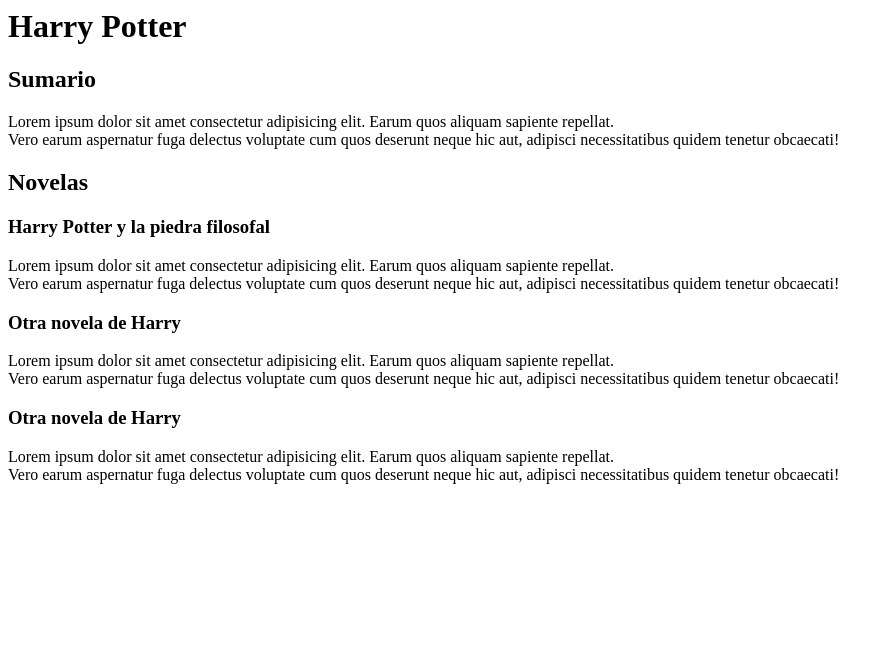
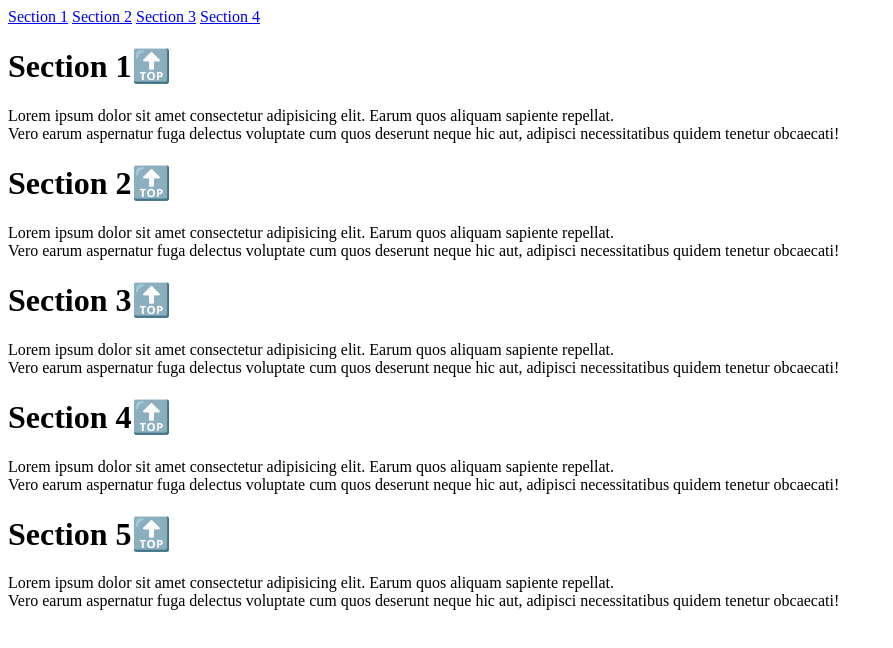
Before and after one commit to polvaraguirado/bootcamp, a plain HTML site: page html/index.html in a window 1280 px wide. Shown: the whole page, without its empty margins (0-893 px from the left). Drawn offline with Linux system fonts and the light colour scheme.

Commit message:
Ejercicio 1

```diff
--- a/html/index.html
+++ b/html/index.html
@@ -5,34 +5,49 @@
   <title>Document</title>
 </head>
 <body>
-    <h1>Harry Potter</h1>
-    <h2>Sumario</h2>
+  <nav>
+    <a href="#section1">Section 1</a>
+    <a href="#section2">Section 2</a>
+    <a href="#section3">Section 3</a>
+    <a href="#section4">Section 4</a>
+  </nav>
+  <h1>Section 1🔝</h1>
   <p>
-      Lorem ipsum dolor sit amet consectetur adipisicing elit. Earum quos
-      aliquam sapiente repellat. <br />
+    Lorem ipsum dolor sit amet consectetur adipisicing elit. Earum quos aliquam
+    sapiente repellat. <br />
     Vero earum aspernatur fuga delectus voluptate cum quos deserunt neque hic
     aut, adipisci necessitatibus quidem tenetur obcaecati!
   </p>
-    <h2>Novelas</h2>
+  <h1>Section 2🔝</h1>
 
-    <h3>Harry Potter y la piedra filosofal</h3>
   <p>
-      Lorem ipsum dolor sit amet consectetur adipisicing elit. Earum quos
-      aliquam sapiente repellat. <br />
+    Lorem ipsum dolor sit amet consectetur adipisicing elit. Earum quos aliquam
+    sapiente repellat. <br />
     Vero earum aspernatur fuga delectus voluptate cum quos deserunt neque hic
     aut, adipisci necessitatibus quidem tenetur obcaecati!
   </p>
-    <h3>Otra novela de Harry</h3>
+  <h1>Section 3🔝</h1>
   <p>
-      Lorem ipsum dolor sit amet consectetur adipisicing elit. Earum quos
-      aliquam sapiente repellat. <br />
+    Lorem ipsum dolor sit amet consectetur adipisicing elit. Earum quos aliquam
+    sapiente repellat. <br />
     Vero earum aspernatur fuga delectus voluptate cum quos deserunt neque hic
     aut, adipisci necessitatibus quidem tenetur obcaecati!
   </p>
-    <h3>Otra novela de Harry</h3>
+
+  <h1>Section 4🔝</h1>
   <p>
-      Lorem ipsum dolor sit amet consectetur adipisicing elit. Earum quos
-      aliquam sapiente repellat. <br />
+    Lorem ipsum dolor sit amet consectetur adipisicing elit. Earum quos aliquam
+    sapiente repellat. <br />
     Vero earum aspernatur fuga delectus voluptate cum quos deserunt neque hic
     aut, adipisci necessitatibus quidem tenetur obcaecati!
   </p>
+  <h1>Section 5🔝</h1>
+  <p>
+    Lorem ipsum dolor sit amet consectetur adipisicing elit. Earum quos aliquam
+    sapiente repellat. <br />
+    Vero earum aspernatur fuga delectus voluptate cum quos deserunt neque hic
+    aut, adipisci necessitatibus quidem tenetur obcaecati!
+  </p>
+</body>
+
+<footer></footer>
```
Lines whose indentation alone changed are shown as unchanged.
